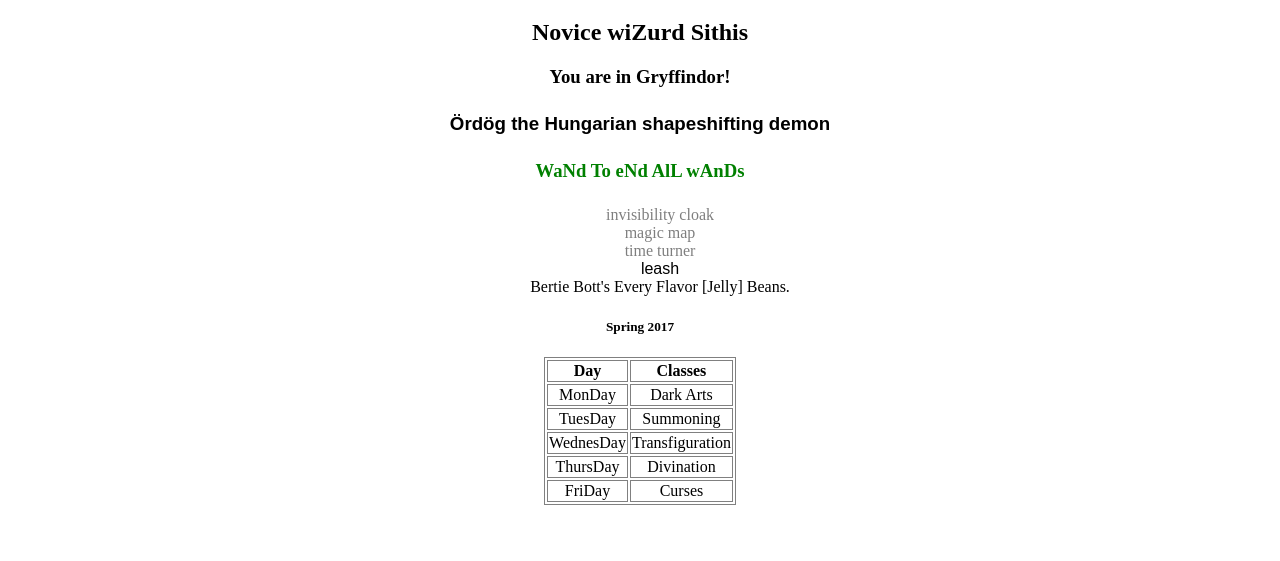
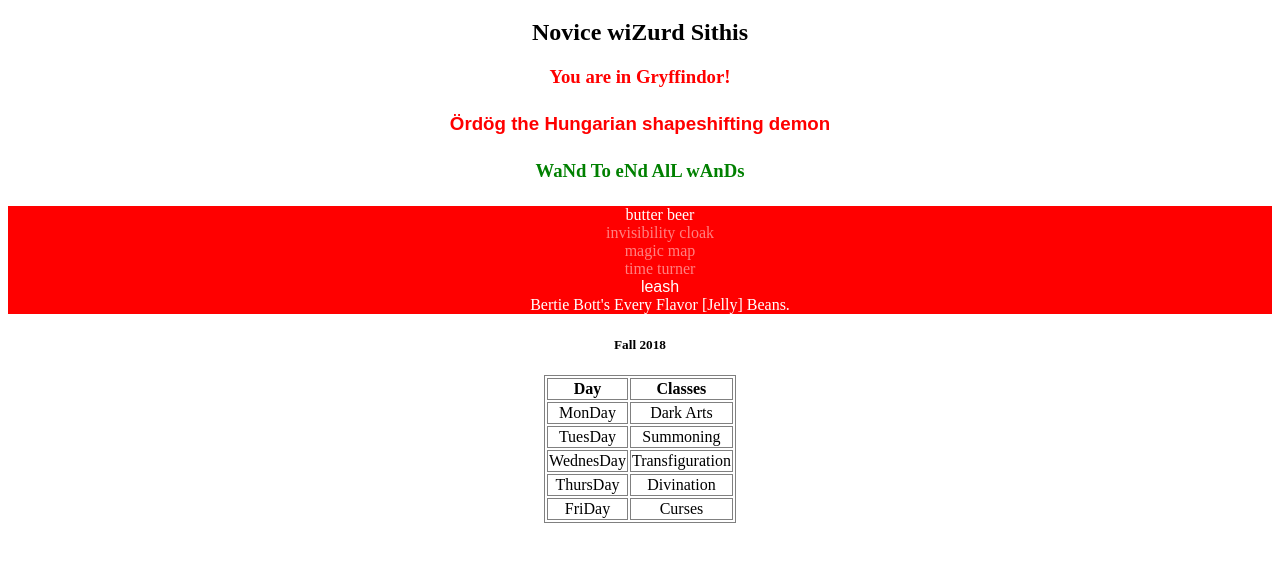
Before and after one commit to Murray918/reimagined-invention, a plain HTML site: page index.html in a window 1280 px wide. Shown: the part 61-622 px from the top of the page. Drawn offline with nearby package versions, Linux system fonts and the light colour scheme.

Commit message:
I am getting more comfortable with ambiguous instructions

```diff
--- a/app.js
+++ b/app.js
@@ -27,3 +27,6 @@ $('ul li').eq(3).addClass('cabbage')
 $('ul li').eq(3).removeClass('cabbage')
 $container.find('h4').eq(0).appendTo('h1')
 $container.find('h4').appendTo('h3')
+$('h5').text('Fall 2018')
+$('ul').prepend('<li>butter beer</li>')
+$('ul').addClass('chest')
--- a/style.css
+++ b/style.css
@@ -24,3 +24,10 @@ table, th, td {
 .cabbage{
 	color: chartreuse;
 }
+.chest{
+	background-color:red;
+	color:white;
+}
+h3{
+	color:red;
+}
```
